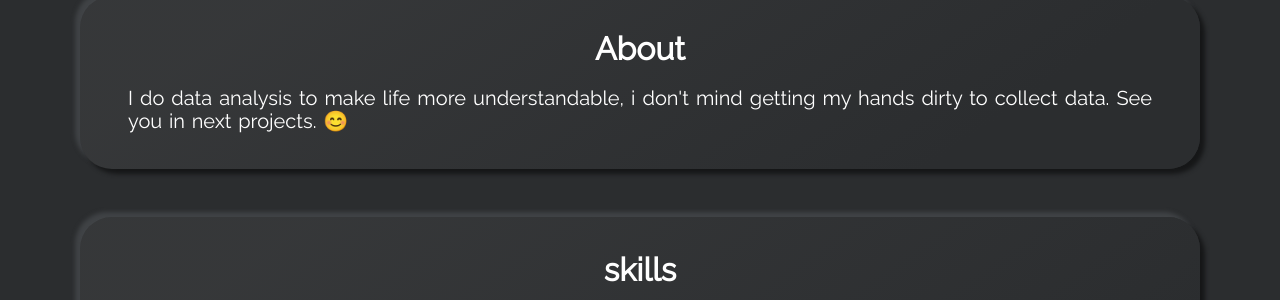
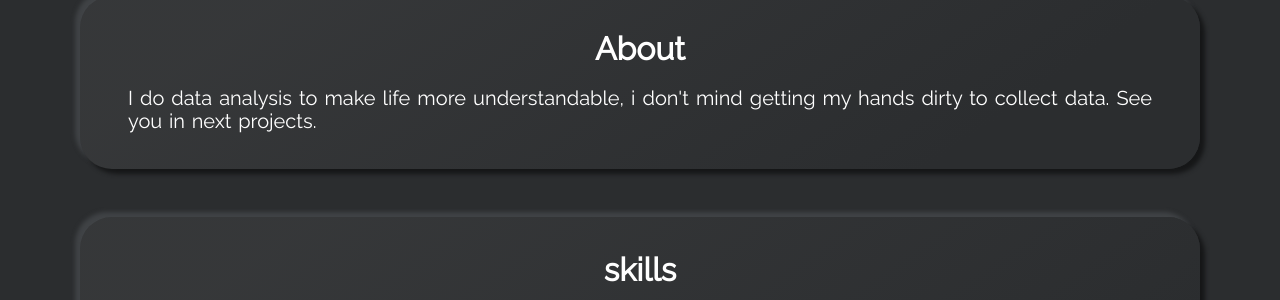
Before and after one commit to cgncvk/cgncvk.github.io-, a Jekyll site: the page built from index.html, in a window 1280 px wide and 900 px high, scrolled down 890 px. Shown: the part 174-474 px from the top of the window. Built offline with Jekyll 4.4.1, drawn with Linux system fonts in a browser that asks for light colours.

```diff
--- a/_config.yml
+++ b/_config.yml
@@ -48,7 +48,7 @@ show_aboutme_card: true
 # about_me_title: The will be displayed as the title in the About Me section
 about_me_title: About
 # about_me_description: This will be displayed under the title.
-about_me_description: I do data analysis to make life more understandable, i don't mind getting my hands dirty to collect data. See you in next projects. 😊
+about_me_description: I do data analysis to make life more understandable, i don't mind getting my hands dirty to collect data. See you in next projects.
 
 # SKILLS SECTION
 # show_skills_card:
```
